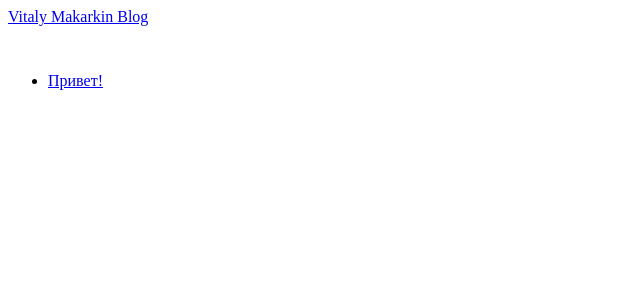
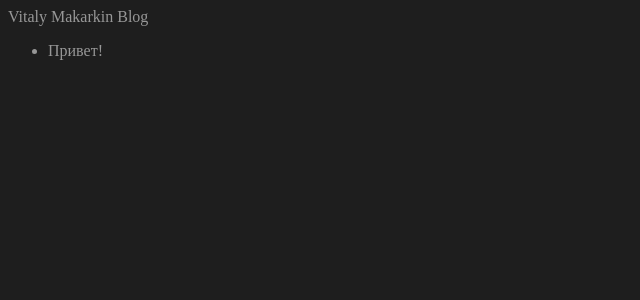
Before and after one commit to VitalyMakarkin/vitalymakarkin.github.io, a Jekyll site: the page built from index.md, in a window 1280 px wide. Shown: the top 300 px of the page, without its empty margins (0-640 px from the left). Built offline with Jekyll 4.4.1, drawn with Linux system fonts in a browser that asks for light colours.

Commit message:
Update design

```diff
--- a/_sass/blog.scss
+++ b/_sass/blog.scss
@@ -1,6 +1,29 @@
 @charset "utf-8";
 
-.page-content {
-    padding: 30px 0;
-    flex: 1 0 auto;
+$font-size:   16px !default;
+$text-color: #979797;
+$link-visited-color:  $text-color;
+$link-hover-color: #ffffffff;
+$background-color: #1e1e1e;
+
+html {
+  font-size: $font-size;
+}
+
+body {
+  color: $text-color;
+  background-color: $background-color;
+}
+
+a {
+  color: $text-color;
+  text-decoration: none;
+
+  &:visited {
+    color: $link-visited-color;
   }
+
+  &:hover {
+    color: $link-hover-color;
+  }
+}
```
